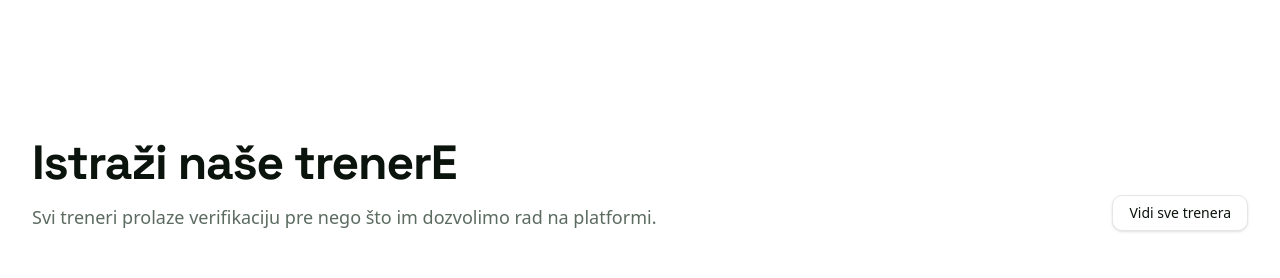
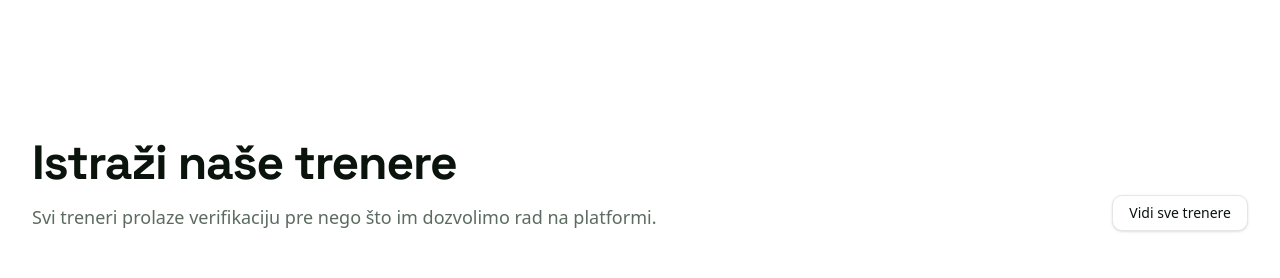
Before and after one commit to nickola23/fit-connect, a React (Vite) app in the folder frontend/: page / in a window 1280 px wide. Shown: the part 2540-2818 px from the top of the page. Built offline with nearby package versions, Linux system fonts and the light colour scheme.

Commit message:
fix: typo

```diff
--- a/frontend/src/components/landing/TrainerShowcase.tsx
+++ b/frontend/src/components/landing/TrainerShowcase.tsx
@@ -46,14 +46,14 @@ export function TrainerShowcase() {
         <div className="flex flex-col gap-4 sm:flex-row sm:items-end sm:justify-between">
           <div className="max-w-2xl">
             <h2 className="font-display text-3xl font-bold tracking-tight text-foreground sm:text-4xl lg:text-5xl">
-              Istraži naše trenerE
+              Istraži naše trenere
             </h2>
             <p className="mt-4 text-lg text-muted-foreground">
               Svi treneri prolaze verifikaciju pre nego što im dozvolimo rad na platformi.
             </p>
           </div>
           <Button variant="outline" className="self-start sm:self-auto" asChild>
-            <Link to="/trainers">Vidi sve trenera</Link>
+            <Link to="/trainers">Vidi sve trenere</Link>
           </Button>
         </div>
 
```
